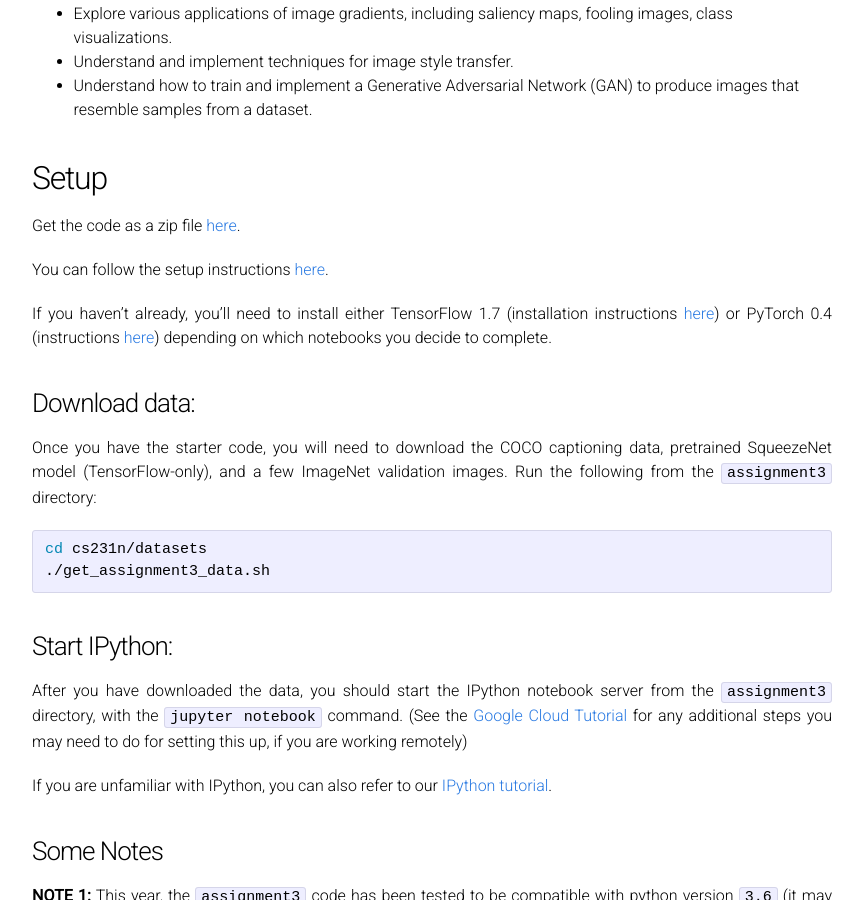
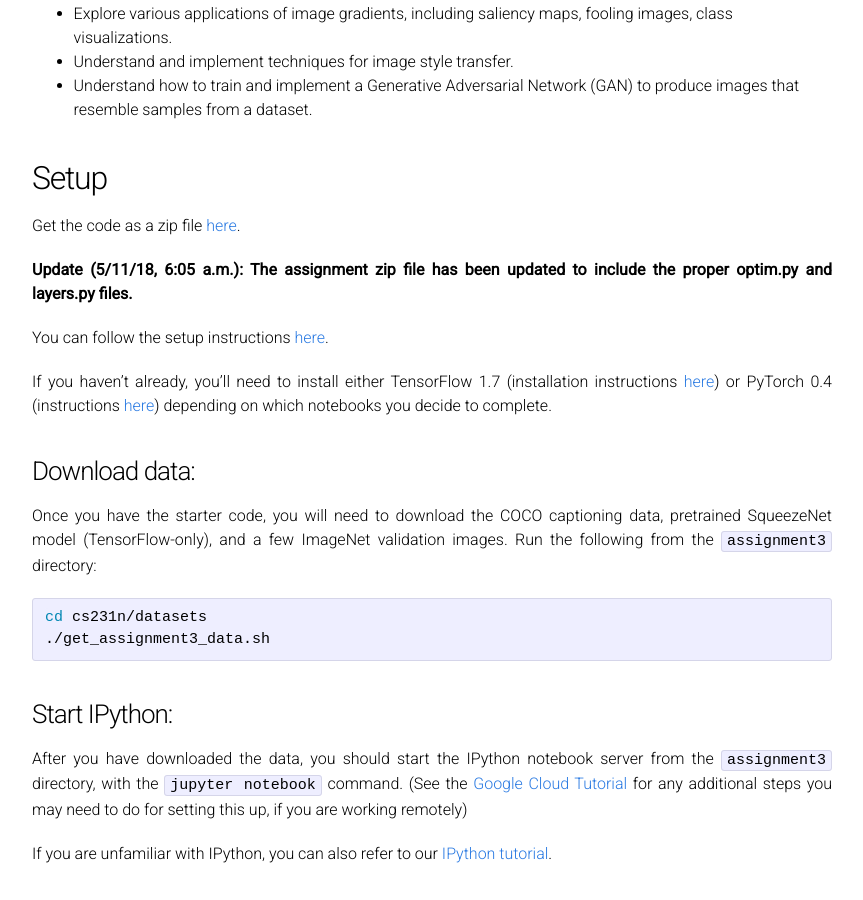
Before and after one commit to cs231n/cs231n.github.io, a Jekyll site: the page built from assignments/2018/assignment3.md, in a window 1280 px wide and 900 px high, scrolled down 395 px. Shown: the whole window, without its empty margins (208-1071 px from the left). Built offline with Jekyll 4.4.1, drawn with Linux system fonts in a browser that asks for light colours.

Commit message:
Updated zip file to include proper layers and optim files

```diff
--- a/assignments/2018/assignment3.md
+++ b/assignments/2018/assignment3.md
@@ -17,7 +17,9 @@ The goals of this assignment are as follows:
 
 ## Setup
 
-Get the code as a zip file [here](http://cs231n.github.io/assignments/2018/spring1718_assignment3.zip).
+Get the code as a zip file [here](http://cs231n.github.io/assignments/2018/spring1718_assignment3_v2.zip).
+
+**Update (5/11/18, 6:05 a.m.): The assignment zip file has been updated to include the proper optim.py and layers.py files.**
 
 You can follow the setup instructions [here](http://cs231n.github.io/setup-instructions/).
 
```
Also changed, not shown: 1 other file.
